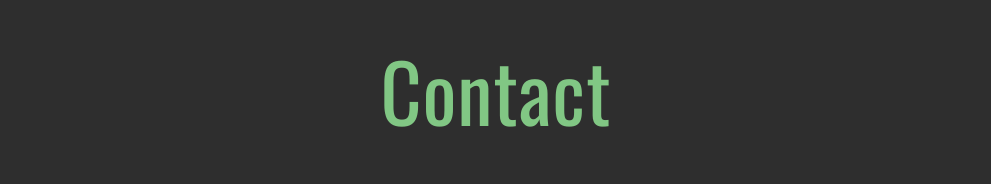
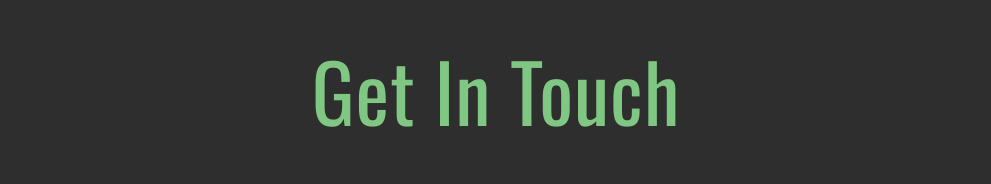
Before and after one commit to joefreeman8/portfolio, a React (Create React App) app: page / in a window 1280 px wide. Shown: the part 4710-4894 px from the top of the page, without its empty margins (144-1135 px from the left). Built offline with nearby package versions, Linux system fonts and the light colour scheme.

Commit message:
minor change to contact section

```diff
--- a/src/components/Contact.js
+++ b/src/components/Contact.js
@@ -3,7 +3,7 @@
 function Contact() {
   return (
     <section className="container contact mt-5" id="contact">
-      <h1 className="display-1">Contact</h1>
+      <h1 className="display-1">Get In Touch</h1>
       <div className="contact-media row mt-5">
         <div className="contact-icon col-4 justify-content-center">
           <a href="https://github.com/joefreeman8" className="text-decoration-none contact-details" target="_blank" rel="noreferrer">
--- a/src/components/Footer.js
+++ b/src/components/Footer.js
@@ -4,9 +4,8 @@ function Footer() {
     <div className="container d-flex justify-content-center footer">
       <div className="col-3 ">
         <img className="col-7 picture-joe" src="https://i.imgur.com/3DGre8r.jpg?1" alt="joe and taz" />
-        {/* <img className="col-12" src="https://i.imgur.com/JWVnfPS.jpg?1" alt="joe and taz" /> */}
-
-        <h4 className="footer-text">&copy; Joe Freeman {currentYear} </h4>      </div>
+        <h4 className="footer-text">&copy; Joe Freeman {currentYear} </h4>
+      </div>
     </div>
   )
 }
--- a/src/styles/main.scss
+++ b/src/styles/main.scss
@@ -424,6 +424,7 @@ input[type="radio"]:checked::before {
 
 .contact-icon {
   display: flex;
+  justify-content: center;
   text-align: center;
   align-items: center;
 
```
